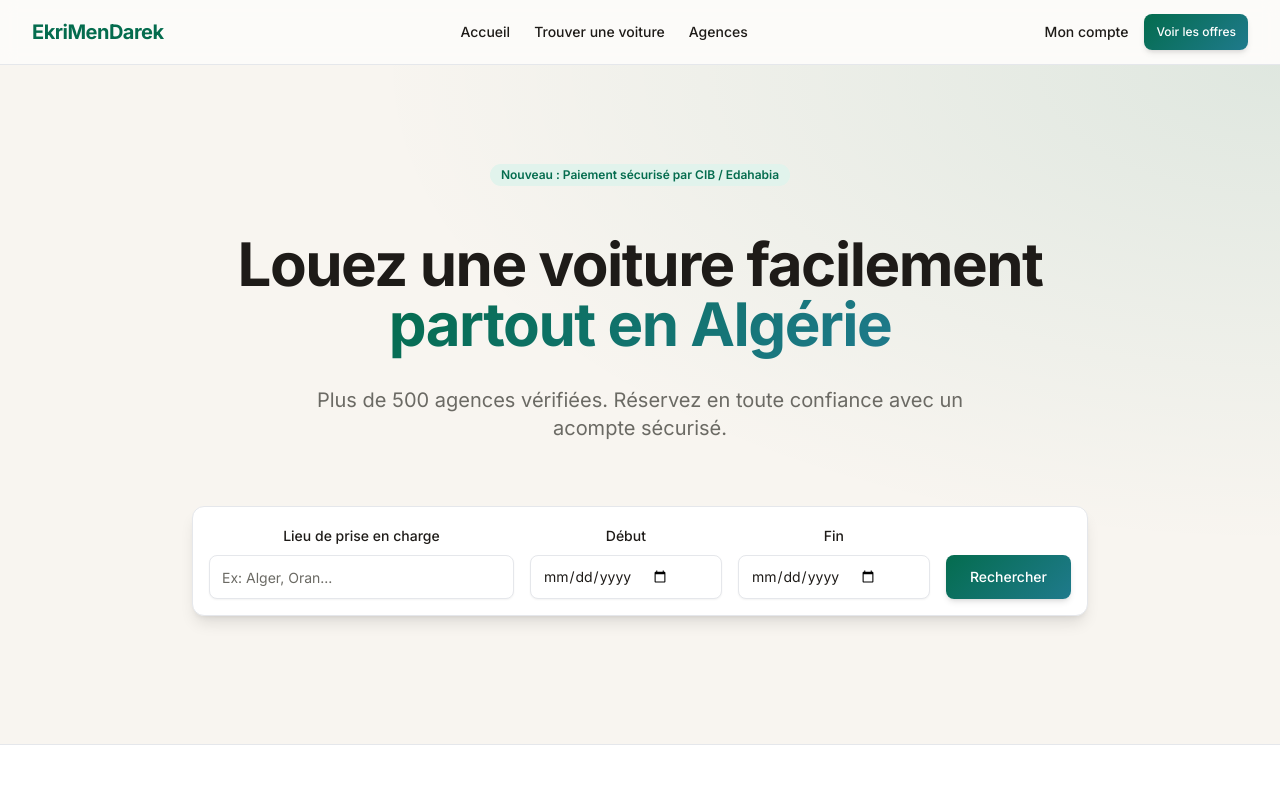
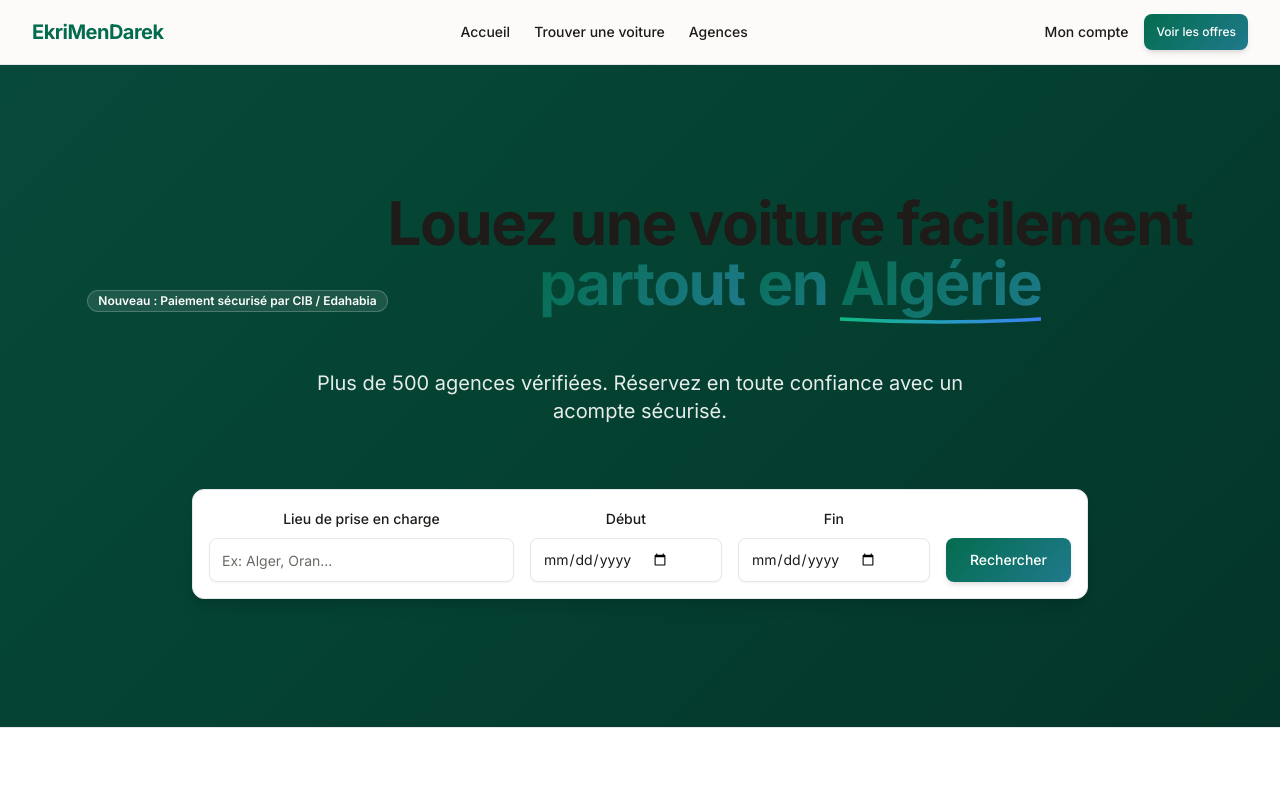
Before and after one commit to echeballah-coder/ekrimendarek-fullstack, a Next.js app in the folder frontend/: page / in a window 1280 px wide. Shown: the top 796 px of the page. Built offline with nearby package versions, Linux system fonts and the light colour scheme.

Commit message:
Étape Anim 2 : hero animé (gradient + texte + accent)

```diff
--- a/frontend/app/globals.css
+++ b/frontend/app/globals.css
@@ -32,10 +32,39 @@
   .bg-brand-gradient {
     background-image: linear-gradient(135deg, #046C4E 0%, #1F7A8C 100%);
   }
+
   .text-brand-gradient {
     background-clip: text;
     -webkit-background-clip: text;
     -webkit-text-fill-color: transparent;
     background-image: linear-gradient(135deg, #046C4E 0%, #1F7A8C 100%);
   }
+
+  /* Hero Signature Gradient */
+  .hero-gradient-bg {
+    background: linear-gradient(-45deg, #022c22, #064e3b, #115e59, #0f766e);
+    background-size: 400% 400%;
+    animation: gradient-flow 15s ease infinite;
+  }
+
+  @keyframes gradient-flow {
+    0% {
+      background-position: 0% 50%;
+    }
+
+    50% {
+      background-position: 100% 50%;
+    }
+
+    100% {
+      background-position: 0% 50%;
+    }
+  }
+
+  @media (prefers-reduced-motion: reduce) {
+    .hero-gradient-bg {
+      animation: none;
+      background-size: 100% 100%;
+    }
+  }
 }
--- a/frontend/app/page.tsx
+++ b/frontend/app/page.tsx
@@ -2,30 +2,28 @@ import { SearchBar } from "@/features/search/components/SearchBar"
 import Link from "next/link"
 import { buttonBaseStyles, buttonSizes, buttonVariants } from "@/components/ui/Button"
 import { Card, CardContent } from "@/components/ui/Card"
-import { cn } from "@/lib/utils"
 import { Badge } from "@/components/ui/Badge"
 import { AnimatedSection } from "@/components/animations/AnimatedSection"
+import { HeroTitleAnimated } from "@/components/home/HeroTitleAnimated"
+import { cn } from "@/lib/utils"
 
 export default function Home() {
     return (
         <div className="flex flex-col min-h-screen">
 
             {/* Hero Section */}
-            <AnimatedSection className="relative px-4 pt-16 pb-24 lg:pt-24 lg:pb-32 overflow-hidden">
-                {/* Background Decor */}
-                <div className="absolute top-0 left-0 w-full h-full bg-[radial-gradient(ellipse_at_top_right,_var(--tw-gradient-stops))] from-brand-accent/10 via-transparent to-brand-background pointer-events-none" />
+            <AnimatedSection className="relative px-4 pt-16 pb-24 lg:pt-24 lg:pb-32 overflow-hidden hero-gradient-bg">
+                {/* Background Decor OLD - Removed in favor of hero-gradient-bg or kept as overlay */}
+                <div className="absolute top-0 left-0 w-full h-full bg-black/10 pointer-events-none" />
 
                 <div className="container mx-auto text-center relative z-10 space-y-8">
-                    <Badge variant="secondary" className="mb-4">
+                    <Badge variant="secondary" className="mb-4 bg-white/10 text-white border-white/20 backdrop-blur-sm">
                         Nouveau : Paiement sécurisé par CIB / Edahabia
                     </Badge>
 
-                    <h1 className="text-4xl sm:text-5xl lg:text-6xl font-bold tracking-tight text-brand-text max-w-4xl mx-auto">
-                        Louez une voiture facilement <br className="hidden sm:block" />
-                        <span className="text-transparent bg-clip-text bg-brand-gradient">partout en Algérie</span>
-                    </h1>
+                    <HeroTitleAnimated />
 
-                    <p className="text-xl text-brand-textMuted max-w-2xl mx-auto">
+                    <p className="text-xl text-brand-textMuted max-w-2xl mx-auto text-white/90">
                         Plus de 500 agences vérifiées. Réservez en toute confiance avec un acompte sécurisé.
                     </p>
 
--- /dev/null
+++ b/frontend/components/home/HeroTitleAnimated.tsx
@@ -0,0 +1,122 @@
+"use client"
+
+import { useEffect, useRef } from "react"
+import anime from "animejs"
+import { useReducedMotion } from "framer-motion" // Reusing framer hook for convenience consistency
+
+export function HeroTitleAnimated() {
+    const titleRef = useRef<HTMLHeadingElement>(null)
+    const underlineRef = useRef<SVGPathElement>(null)
+    const shouldReduceMotion = useReducedMotion()
+
+    useEffect(() => {
+        if (shouldReduceMotion) return
+
+        // Text reveal animation
+        const titleAnimation = anime.timeline({
+            easing: 'easeOutExpo',
+            duration: 1000,
+            delay: 300 // Slight delay after page load
+        })
+
+        // Select all letters (we'll split them manually in JSX or use a helper,
+        // strictly for this component simple generic words split is easier/cleaner)
+        // Here we target specific spans we will put in the JSX
+
+        titleAnimation
+            .add({
+                targets: '.hero-title-word',
+                translateY: [20, 0],
+                opacity: [0, 1],
+                delay: anime.stagger(100),
+                easing: 'easeOutExpo'
+            })
+            .add({
+                targets: underlineRef.current,
+                strokeDashoffset: [anime.setDashoffset, 0],
+                opacity: [0, 1],
+                easing: 'easeInOutSine',
+                duration: 800
+            }, '-=600') // Overlap with text
+
+        return () => {
+            titleAnimation.pause()
+        }
+    }, [shouldReduceMotion])
+
+    // Static fallback for reduced motion is simply the initial state being visible via CSS or logic.
+    // However, anime.js operates on DOM. To ensure visibility without JS or with reduced motion,
+    // we can set initial styles in CSS, or just rely on the fact that if we don't run anime,
+    // we need them to be visible.
+    // Strategy: Elements start visible. Anime hides them initially if it runs?
+    // Better: Elements start invisible only if animation is going to run.
+    // Or simpler: Use a class to hide initially, remove it if reduced motion.
+
+    // Simplest robust approach:
+    // Default opacity 1.
+    // In useEffect, if not reduced motion, set opacity 0 and animate to 1.
+    // (This might cause a flash).
+    // Better: "opacity-0" class in JSX, and if reduced motion, we force opacity 1 via style or class replacement.
+
+    // Let's use Tailwind "opacity-0" and remove it if reduced motion? No, logic is complex.
+    // Let's stick to standard anime.js pattern:
+    // Set initial state via anime.set immediately in effect? Yes.
+
+    return (
+        <div className="relative inline-block">
+            <h1 ref={titleRef} className="text-4xl sm:text-5xl lg:text-6xl font-bold tracking-tight text-brand-text max-w-4xl mx-auto relative z-10">
+                <span className="hero-title-word inline-block opacity-0">Louez</span>{' '}
+                <span className="hero-title-word inline-block opacity-0">une</span>{' '}
+                <span className="hero-title-word inline-block opacity-0">voiture</span>{' '}
+                <span className="hero-title-word inline-block opacity-0">facilement</span>{' '}
+                <br className="hidden sm:block" />
+                <span className="hero-title-word inline-block opacity-0 text-transparent bg-clip-text bg-brand-gradient pb-2">
+                    partout
+                </span>{' '}
+                <span className="hero-title-word inline-block opacity-0 text-transparent bg-clip-text bg-brand-gradient pb-2">
+                    en
+                </span>{' '}
+                <span className="hero-title-word inline-block opacity-0 text-transparent bg-clip-text bg-brand-gradient pb-2 relative">
+                    Algérie
+                    {/* SVG Accent under "Algérie" */}
+                    <svg
+                        className="absolute w-full h-3 -bottom-1 left-0 pointer-events-none"
+                        viewBox="0 0 100 10"
+                        preserveAspectRatio="none"
+                    >
+                        <path
+                            ref={underlineRef}
+                            d="M0 5 Q 50 10 100 5"
+                            fill="none"
+                            stroke="url(#gradient-accent)"
+                            strokeWidth="3"
+                            className="opacity-0"
+                            strokeLinecap="round"
+                        />
+                        <defs>
+                            <linearGradient id="gradient-accent" x1="0" x2="1" y1="0" y2="0">
+                                <stop offset="0%" stopColor="#10b981" />
+                                <stop offset="100%" stopColor="#3b82f6" />
+                            </linearGradient>
+                        </defs>
+                    </svg>
+                </span>
+            </h1>
+
+            {/* If reduced motion/no-js fallback needed, CSS would be ideal,
+                but for this demo we assume standard modern browser behavior.
+                If reduced motion, the effect simply won't run,
+                so we need to ensure they are visible.
+                We can use a simple style injection or class toggle. */}
+            <style jsx global>{`
+                @media (prefers-reduced-motion: reduce) {
+                    .hero-title-word, path {
+                        opacity: 1 !important;
+                        transform: none !important;
+                        stroke-dashoffset: 0 !important;
+                    }
+                }
+            `}</style>
+        </div>
+    )
+}
--- a/frontend/package.json
+++ b/frontend/package.json
@@ -9,6 +9,8 @@
     "lint": "next lint"
   },
   "dependencies": {
+    "@types/animejs": "^3.1.13",
+    "animejs": "^3.2.2",
     "clsx": "^2.1.1",
     "framer-motion": "^12.23.25",
     "next": "^14.2.16",
```
Also changed, not shown: 1 other file (tests, documents, lock files or other folders).
